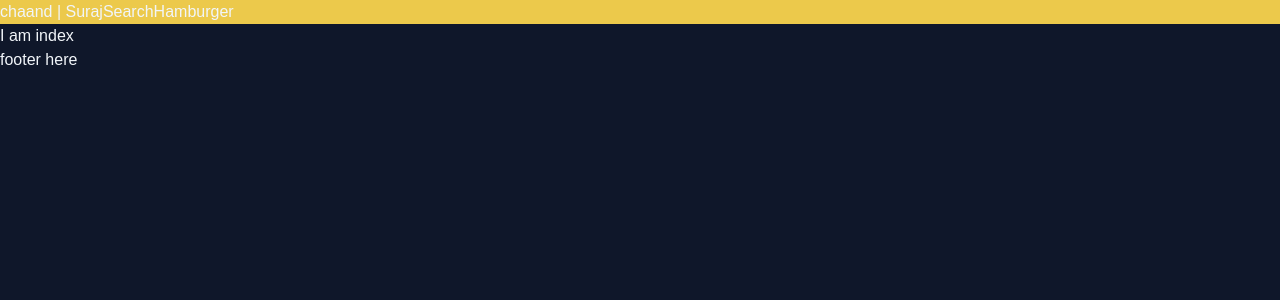
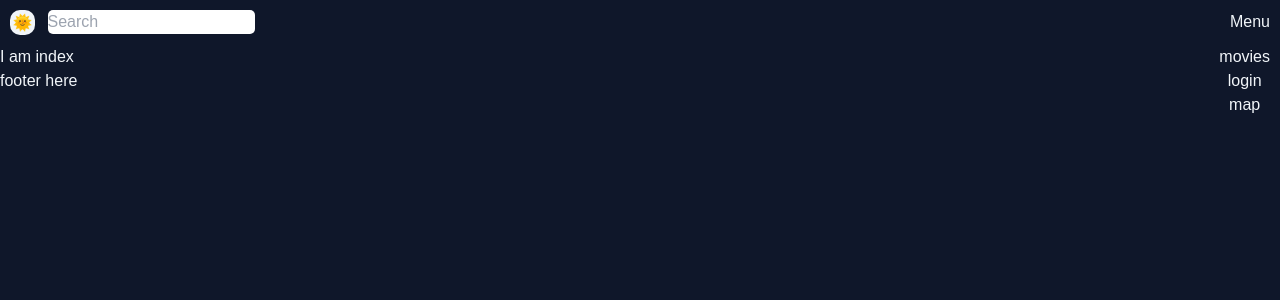
Before and after one commit to aditijaiswal189/map-Lepton, a React (Vite) app: page / in a window 1280 px wide. Shown: the top 300 px of the page. Built offline with nearby package versions, Linux system fonts and the light colour scheme.

Commit message:
added header, navigation, movie item

```diff
--- a/package.json
+++ b/package.json
@@ -10,6 +10,7 @@
     "preview": "vite preview"
   },
   "dependencies": {
+    "prop-types": "^15.8.1",
     "react": "^18.2.0",
     "react-dom": "^18.2.0",
     "react-router-dom": "^6.22.3"
--- a/src/features/movies/Movie.tsx
+++ /dev/null
@@ -1,5 +0,0 @@
-function Movie() {
-  return <p>movue</p>;
-}
-
-export default Movie;
--- /dev/null
+++ b/src/features/movies/MovieItem.tsx
@@ -0,0 +1,9 @@
+import { Movie } from "../../types/movieType";
+
+function MovieItem({ movieData }: { movieData: Movie }): JSX.Element {
+  const { movie } = movieData;
+
+  return <div className="bg-slate-200 m-3">{movie}</div>;
+}
+
+export default MovieItem;
--- a/src/features/movies/MoviesList.tsx
+++ b/src/features/movies/MoviesList.tsx
@@ -1,13 +1,14 @@
 import { useMovies } from "../../hooks/useMovies";
+import MovieItem from "./MovieItem";
 
-function MoviesList() {
+function MoviesList(): JSX.Element {
   const [isLoading, movies] = useMovies();
   if (isLoading) <p>Loading...</p>;
 
   return (
-    <div>
+    <div className="flex flex-wrap">
       {movies.map((movie) => (
-        <div key={movie.id}>{movie.movie}</div>
+        <MovieItem key={movie.id} movieData={movie} />
       ))}
     </div>
   );
--- a/src/features/navigation/Navigation.tsx
+++ b/src/features/navigation/Navigation.tsx
@@ -1,5 +1,26 @@
+import { useState } from "react";
+
 function Navigation() {
-  return <div>Hamburger</div>;
+  const [listOpen, setListOpen] = useState(false);
+  function handleHamburger() {
+    setListOpen(!listOpen);
+  }
+  return (
+    <button onClick={handleHamburger}>
+      {listOpen ? (
+        <div>Menu</div>
+      ) : (
+        <div className="relative ">
+          Menu
+          <ul className="absolute right-0 top-14">
+            <li>movies</li>
+            <li>login</li>
+            <li>map</li>
+          </ul>
+        </div>
+      )}
+    </button>
+  );
 }
 
 export default Navigation;
--- /dev/null
+++ b/src/types/movieType.ts
@@ -0,0 +1,7 @@
+export type Movie = {
+  id: number;
+  image: string;
+  imdb_url: string;
+  movie: string;
+  rating: number;
+};
--- a/src/ui/Header.tsx
+++ b/src/ui/Header.tsx
@@ -1,10 +1,33 @@
+import { useState } from "react";
 import Navigation from "../features/navigation/Navigation";
 
 function Header() {
+  const [themeIcon, setThemeIcon] = useState(true);
+  const [searchMovies, setSearchMovies] = useState("");
+  function handleThemeIcon() {
+    setThemeIcon(!themeIcon);
+  }
   return (
-    <div className="flex bg-secondary">
-      <div>chaand | Suraj</div>
-      <div>Search</div>
+    <div className="flex justify-between bg-primary p-4">
+      <div className="flex gap-5">
+        <div>
+          <button
+            onClick={handleThemeIcon}
+            className="w-10 h-10 bg-secondary rounded-2xl"
+          >
+            {themeIcon ? "🌞" : "🌛"}
+          </button>
+        </div>
+        <div>
+          <input
+            type="text"
+            placeholder="Search"
+            value={searchMovies}
+            onChange={(e) => setSearchMovies(e.target.value)}
+            className="rounded-lg text-stone-900"
+          />
+        </div>
+      </div>
       <div>
         <Navigation />
       </div>
--- a/tailwind.config.js
+++ b/tailwind.config.js
@@ -5,7 +5,7 @@ export default {
     extend: {
       colors: {
         primary: "var(--primary-color)",
-        secondary: "#ecc94b",
+        secondary: "var(--secondary-color)",
         tertiary: "",
       },
     },
```
Also changed, not shown: src/hooks/useMovies.ts (+1 -8 lines), src/routes/DefinedRoutes.tsx (+5 -5 lines), 1 other file (tests, documents, lock files or other folders).
